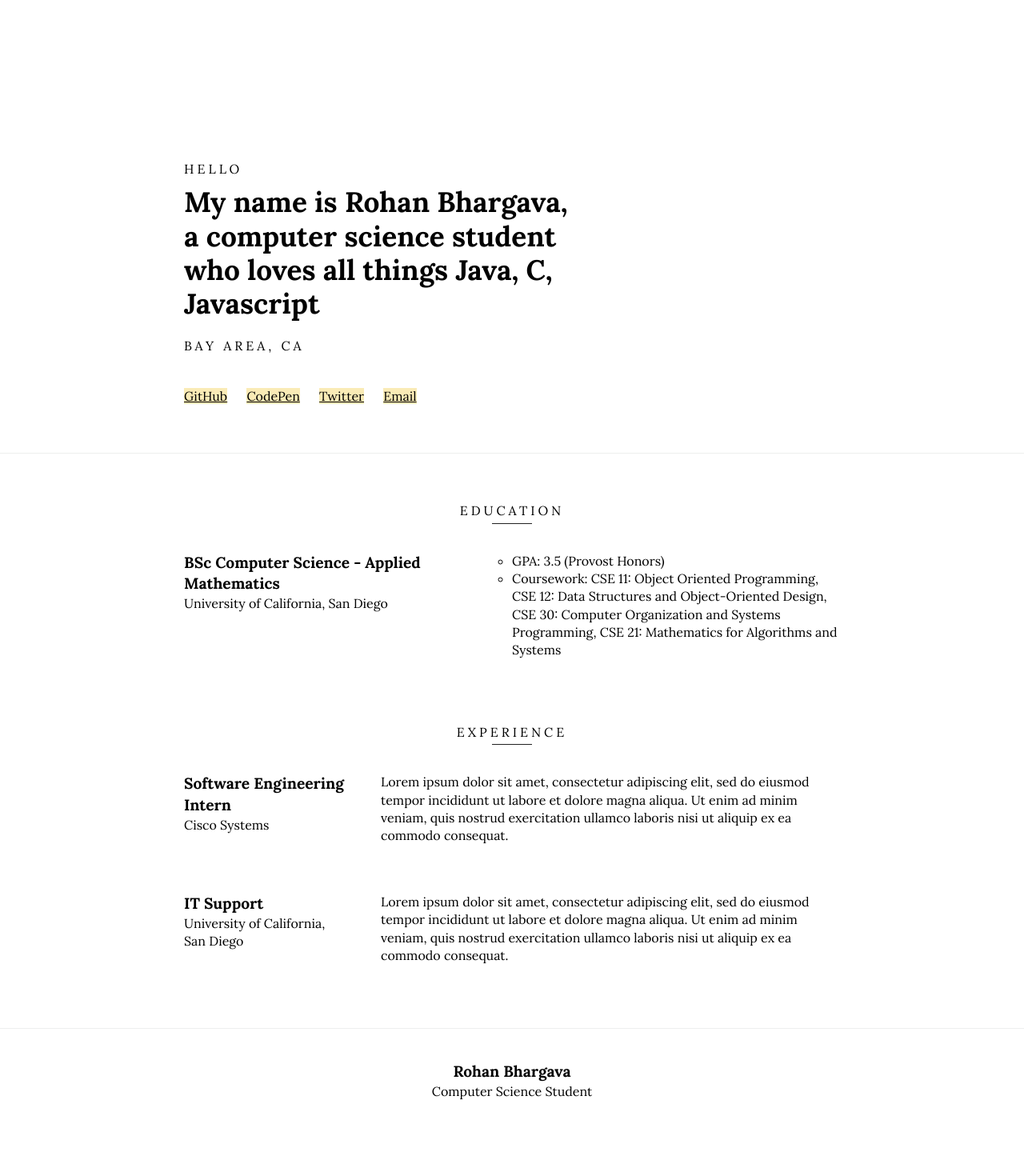
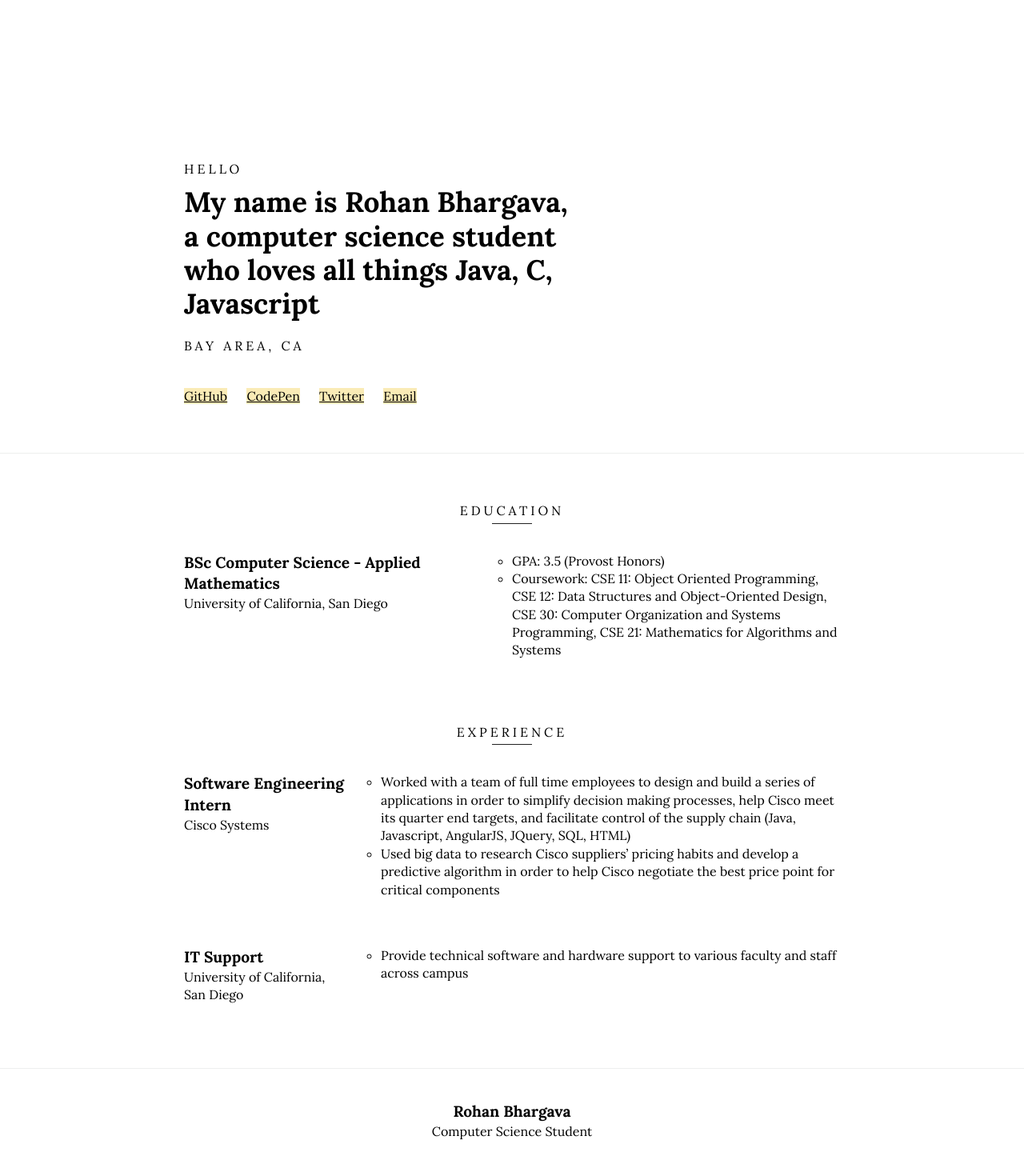
Before and after one commit to Rohan-B/Rohan-B.github.io, a Jekyll site: the page built from index.html, in a window 1280 px wide. Shown: the whole page at 80% size. Built offline with Jekyll 4.4.1, drawn with Linux system fonts in a browser that asks for light colours; before the commit the page ends 1416 px from its top, so only the background shows below that.

Commit message:
Added experience descriptions

```diff
--- a/_data/jobs.yml
+++ b/_data/jobs.yml
@@ -1,7 +1,10 @@
 -   title: Software Engineering Intern
     company: Cisco Systems
-    description: Lorem ipsum dolor sit amet, consectetur adipiscing elit, sed do eiusmod tempor incididunt ut labore et dolore magna aliqua. Ut enim ad minim veniam, quis nostrud exercitation ullamco laboris nisi ut aliquip ex ea commodo consequat.
+    description: ["Worked with a team of full time employees to design and build a series of applications in order to simplify
+	decision making processes, help Cisco meet its quarter end targets, and facilitate control of the supply chain (Java,
+	Javascript, AngularJS, JQuery, SQL, HTML)","Used big data to research Cisco suppliers’ pricing habits and develop a
+	predictive algorithm in order to help Cisco negotiate the best price point for critical components"]
 
 -   title: IT Support
     company: University of California, San Diego
-    description: Lorem ipsum dolor sit amet, consectetur adipiscing elit, sed do eiusmod tempor incididunt ut labore et dolore magna aliqua. Ut enim ad minim veniam, quis nostrud exercitation ullamco laboris nisi ut aliquip ex ea commodo consequat.
+    description: ["Provide technical software and hardware support to various faculty and staff across campus"]
--- a/_includes/resume.html
+++ b/_includes/resume.html
@@ -20,12 +20,16 @@
 <dl class="experience">
 	{% for job in site.data.jobs %}
 	<dt>
-	<p class="title">{{ job.title }}</p>
-	<p class="company">{{ job.company }}</p>
-	<p class="period">{{ job.period }}</p>
+		<p class="title">{{ job.title }}</p>
+		<p class="company">{{ job.company }}</p>
+		<p class="period">{{ job.period }}</p>
 	</dt><!--
 	--><dd>
-	<p>{{ job.description }}</p>
+			{% for info in job.description %}
+			<ul>
+				<li style="list-style-type: circle;"> {{ info }} </li>
+			</ul>
+			{% endfor %}
 	</dd>
 	{% endfor %}
 </dl>
```
